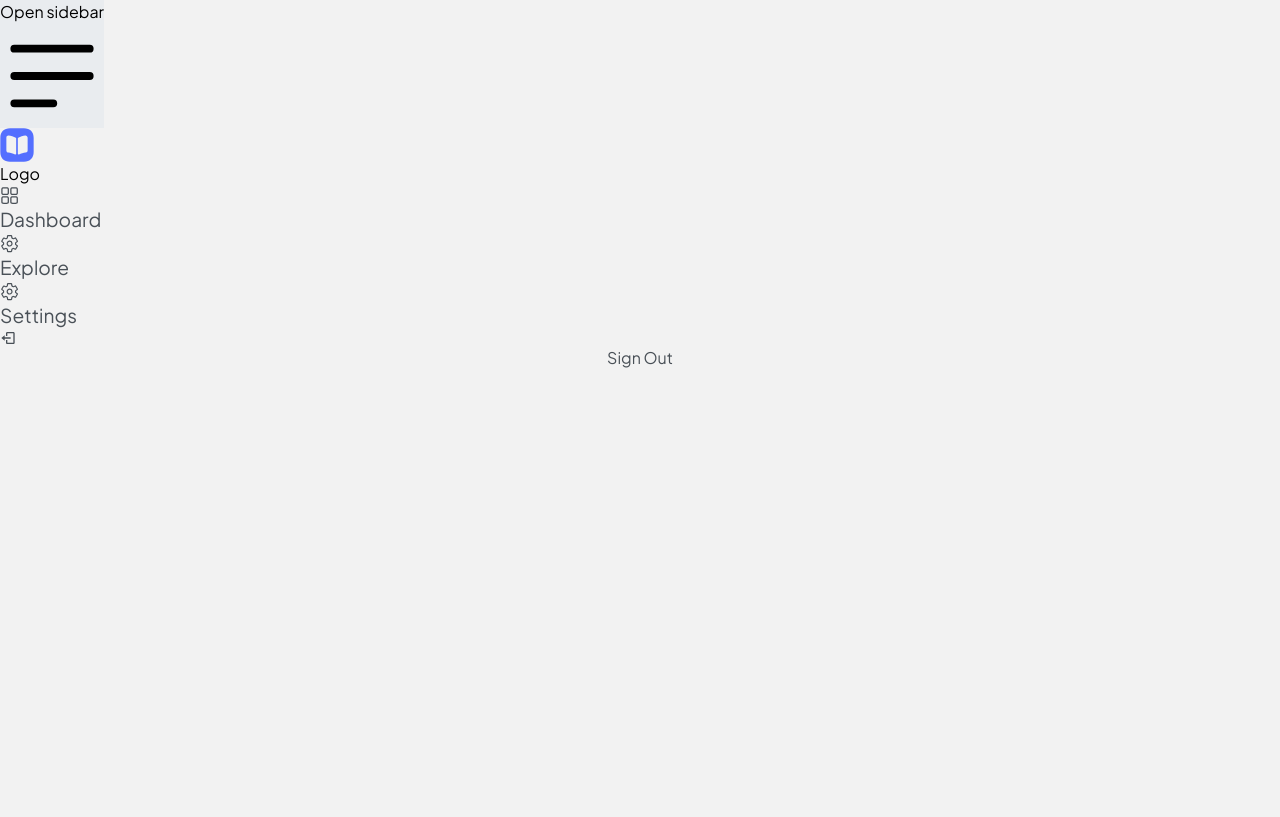
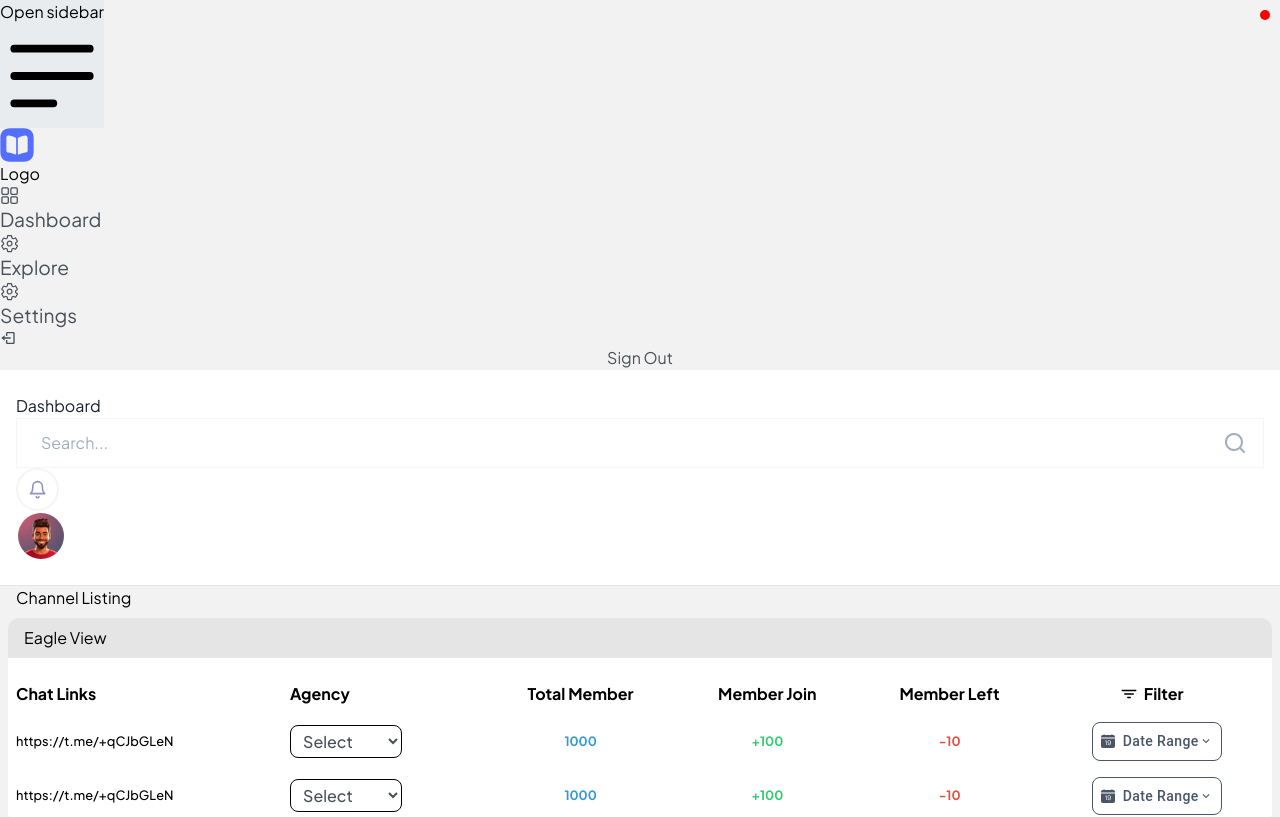
Before and after one commit to eesheesingh/Zestify-Dashboard-React, a React (Vite) app: page / in a window 1280 px wide. Shown: the top 817 px of the page. Built offline with nearby package versions, Linux system fonts and the light colour scheme.

Commit message:
Dashboard route fixed

```diff
--- a/src/App.jsx
+++ b/src/App.jsx
@@ -10,7 +10,7 @@ const App = () => {
 
   const router = createBrowserRouter(createRoutesFromElements(
     <Route path= "/" element={<Sidebar />} errorElement={<div>Error page</div>}>
-      <Route path='dashboard' element={<Dashboard />} />
+      <Route path='' element={<Dashboard />} />
       <Route path='explore' element={<Explore />} />
       <Route path='setting' element={<Settings />} />
     </Route>
--- a/src/components/Sidebar/Sidebar.jsx
+++ b/src/components/Sidebar/Sidebar.jsx
@@ -68,7 +68,7 @@ const Sidebar = () => {
           </a>
           <ul className="sidebar-menu space-y-4 font-medium">
             <li>
-              <Link to="/dashboard"
+              <Link to="/"
                 className="menu-item flex items-center px-4 py-3 text-gray-900 rounded-lg hover:bg-gray-200 group"
               >
                 <RxDashboard className='text-2xl' />
```
